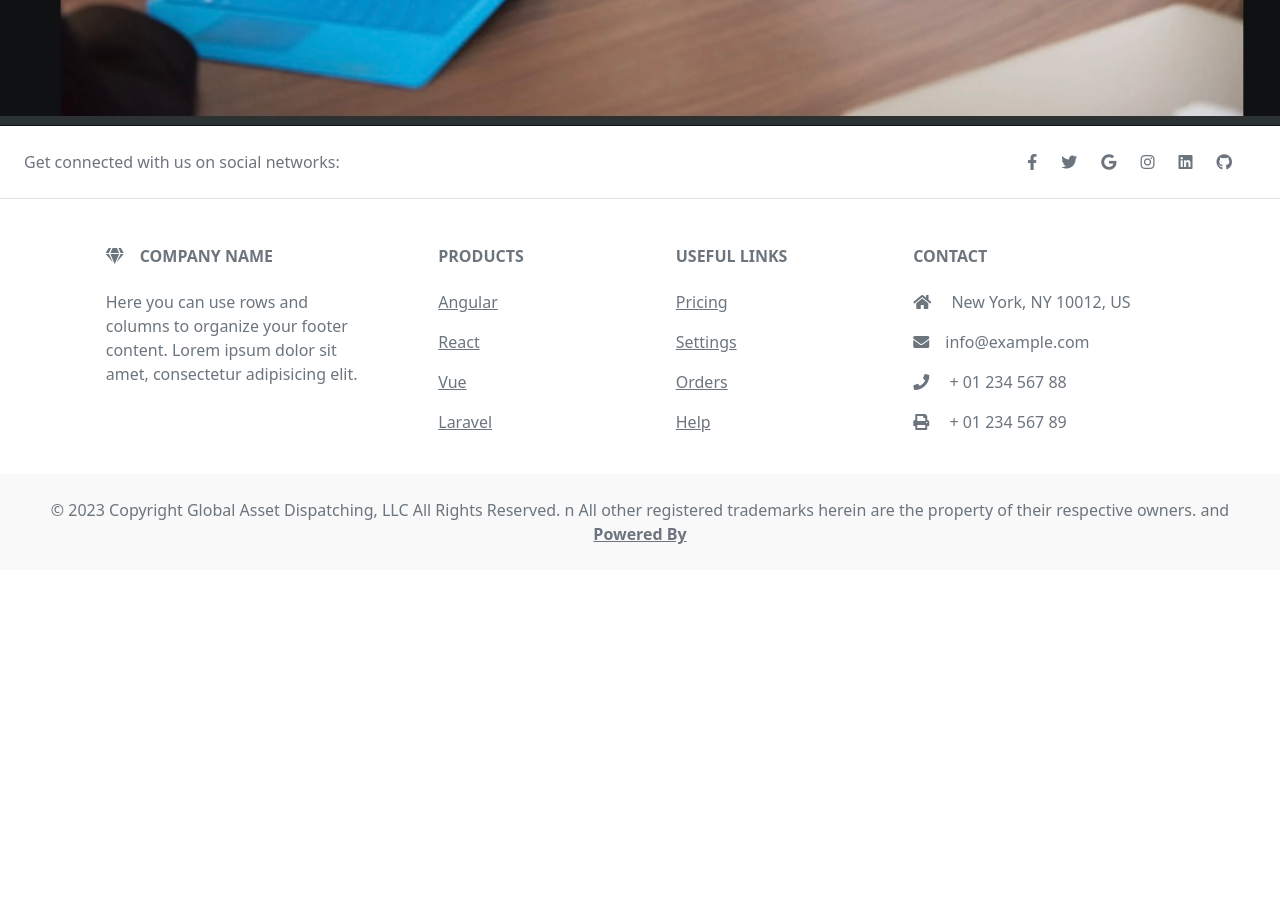
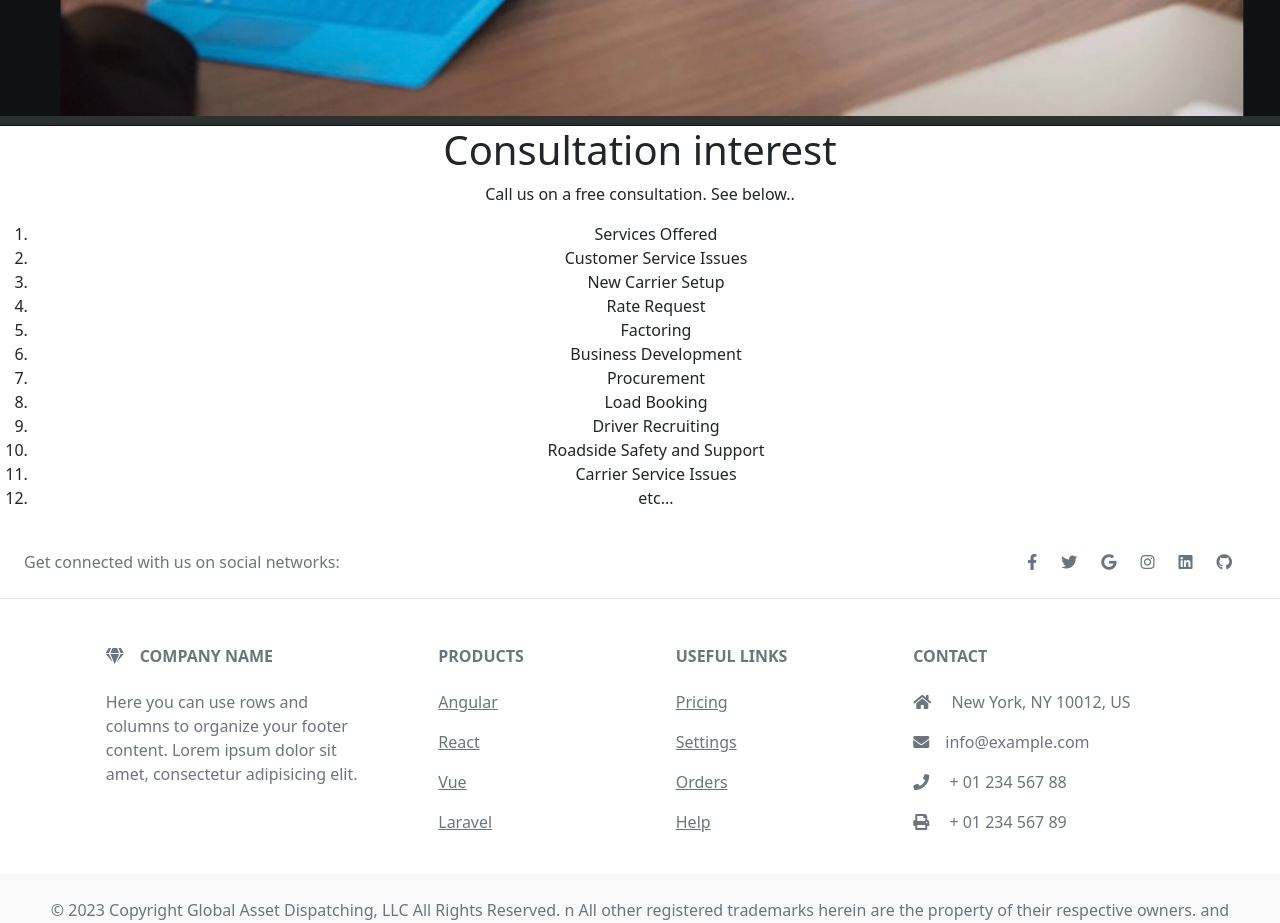
Before and after one commit to dagreatcode/GADZ, a React (Create React App) app in the folder client/: page /Consultation in a window 1280 px wide. Shown: the part 1060-1983 px from the top of the page. Before the commit the page ends 1630 px from the top, so only its background shows below. Built offline with nearby package versions, Linux system fonts and the light colour scheme.

Commit message:
adding text

```diff
--- a/client/src/containers/AboutUs/globalassetdispatching/ConsultationForm/Consultation.tsx
+++ b/client/src/containers/AboutUs/globalassetdispatching/ConsultationForm/Consultation.tsx
@@ -31,7 +31,24 @@ const Consultation = () => {
             </nav>
           </div>
           <img src={Image1} style={{ width: "100%" }} alt="talks" />
-
+<div>
+  <h1>Consultation interest</h1>
+  <p>Call us on a free consultation. See below..</p>
+  <ol>
+    <li>Services Offered</li>
+    <li>Customer Service Issues</li>
+    <li>New Carrier Setup</li>
+    <li>Rate Request</li>
+    <li>Factoring</li>
+    <li>Business Development</li>
+    <li>Procurement</li>
+    <li>Load Booking</li>
+    <li>Driver Recruiting</li>
+    <li>Roadside Safety and Support</li>
+    <li>Carrier Service Issues</li>
+    <li>etc...</li>
+  </ol>
+</div>
         </div>
       </div>
     </>
```
